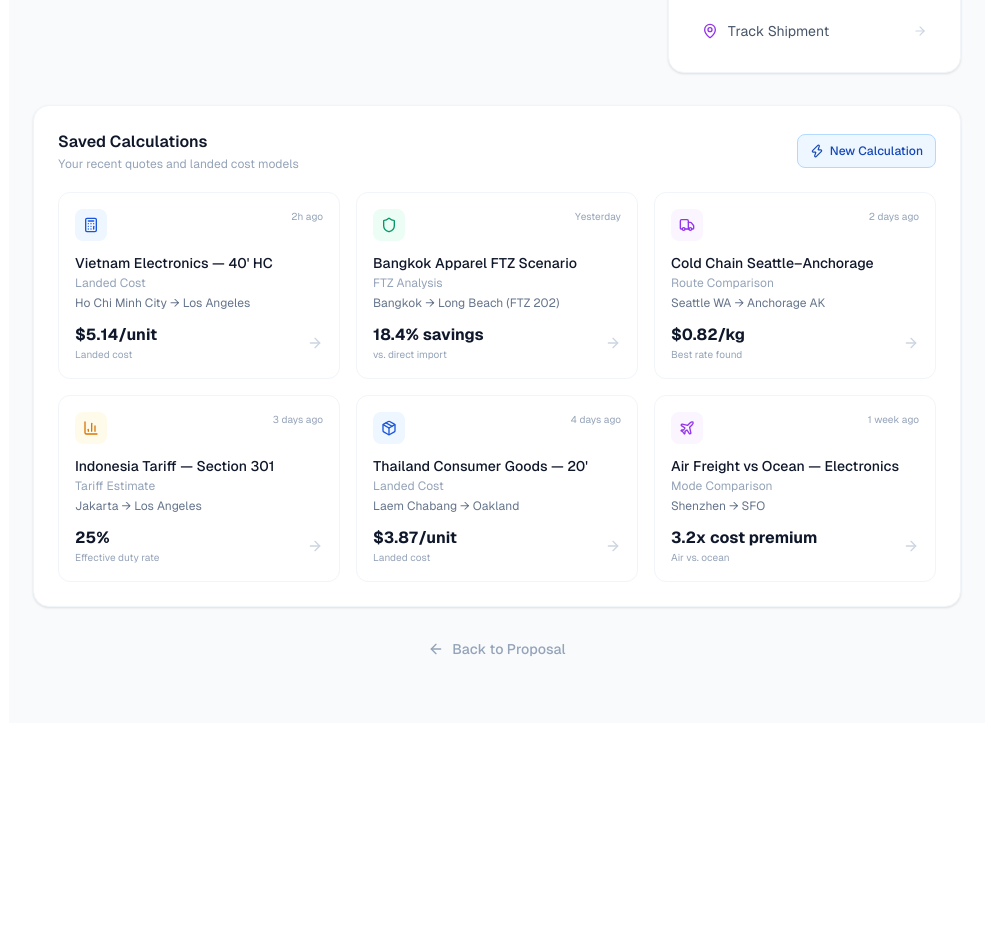
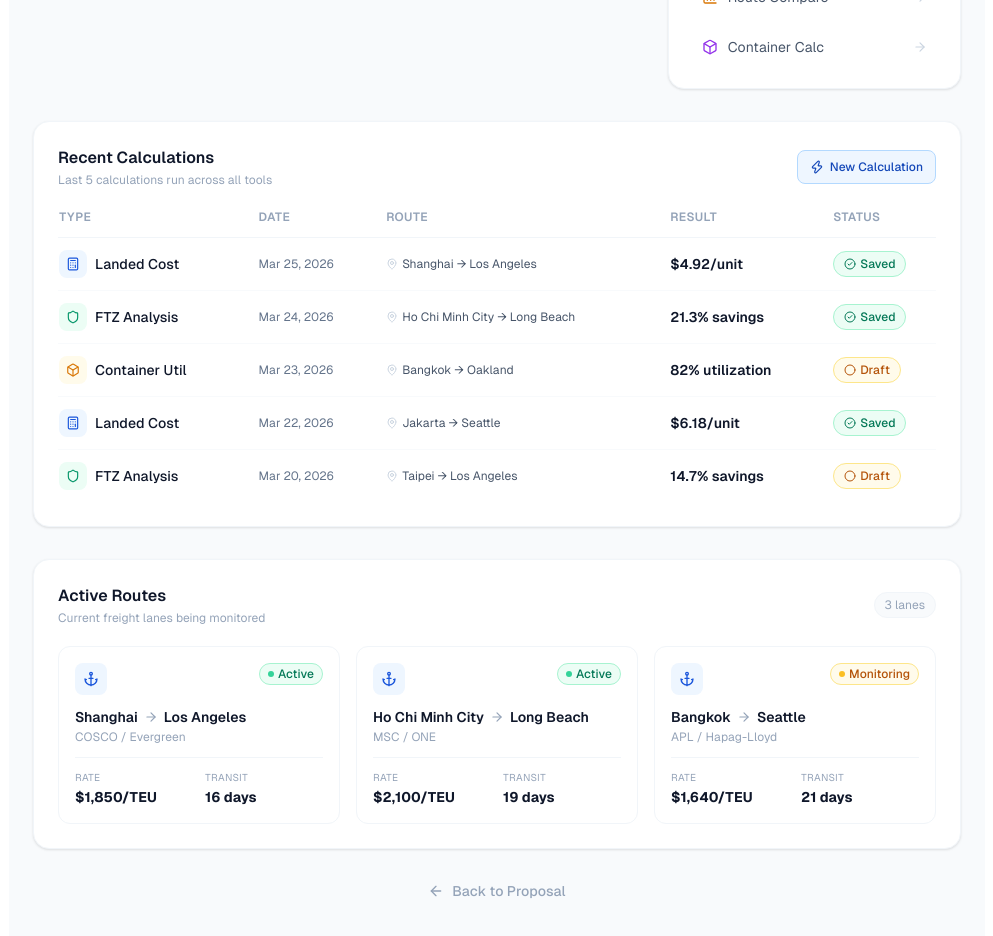
Before and after one commit to Ai-Acrobatics/shipping-savior, a Next.js app: page /dashboard in a window 1280 px wide. Shown: the part 1720-2656 px from the top of the page, without its empty margins (263-1256 px from the left). Before the commit the page ends 2475 px from the top, so only its background shows below. Built offline with nearby package versions, Linux system fonts and the light colour scheme.

Commit message:
feat(AI-5395): enhance operations dashboard with KPI cards and tracking
- Add KPI header cards (shipments, volume, savings, utilization)
- Add recent calculations table with mock data
- Add active routes section
- Add quick action links to all tools

Linear: AI-5395

```diff
--- a/src/app/dashboard/page.tsx
+++ b/src/app/dashboard/page.tsx
@@ -2,7 +2,7 @@
 
 export const dynamic = "force-dynamic";
 
-import { useState } from "react";
+import React, { useState } from "react";
 import Link from "next/link";
 import {
   Ship,
@@ -177,35 +177,139 @@ const shipments: Shipment[] = [
 const kpis: KPI[] = [
   {
     label: "Active Shipments",
-    value: "14",
+    value: "12",
     change: 2,
     icon: Ship,
     color: "bg-ocean-50 text-ocean-600",
     subtitle: "Across 3 lanes",
   },
   {
-    label: "Monthly Revenue",
-    value: "$2.41M",
+    label: "Monthly Import Volume",
+    value: "$450K",
     change: 8.3,
     icon: DollarSign,
     color: "bg-emerald-50 text-emerald-600",
-    subtitle: "vs. $2.23M last mo.",
+    subtitle: "vs. $415K last mo.",
   },
   {
-    label: "Avg Landed Cost",
-    value: "$4.82/unit",
-    change: -3.1,
-    icon: TrendingDown,
+    label: "Duty Savings MTD",
+    value: "$18,500",
+    change: 12.4,
+    icon: TrendingUp,
     color: "bg-amber-50 text-amber-600",
-    subtitle: "Down from $4.97/unit",
+    subtitle: "via FTZ + HTS optimization",
   },
   {
-    label: "On-Time Rate",
-    value: "87.5%",
-    change: -2.1,
-    icon: Clock,
+    label: "Container Utilization",
+    value: "78%",
+    change: -1.8,
+    icon: Activity,
     color: "bg-purple-50 text-purple-600",
-    subtitle: "2 delayed shipments",
+    subtitle: "Avg across active lanes",
+  },
+];
+
+// ─── Recent Calculations (table data) ─────────────────────────────────────────
+
+interface RecentCalc {
+  type: string;
+  date: string;
+  route: string;
+  result: string;
+  status: "Saved" | "Draft";
+  icon: React.ElementType;
+  iconColor: string;
+  iconBg: string;
+}
+
+const recentCalculations: RecentCalc[] = [
+  {
+    type: "Landed Cost",
+    date: "Mar 25, 2026",
+    route: "Shanghai → Los Angeles",
+    result: "$4.92/unit",
+    status: "Saved",
+    icon: Calculator,
+    iconColor: "text-ocean-600",
+    iconBg: "bg-ocean-50",
+  },
+  {
+    type: "FTZ Analysis",
+    date: "Mar 24, 2026",
+    route: "Ho Chi Minh City → Long Beach",
+    result: "21.3% savings",
+    status: "Saved",
+    icon: Shield,
+    iconColor: "text-emerald-600",
+    iconBg: "bg-emerald-50",
+  },
+  {
+    type: "Container Util",
+    date: "Mar 23, 2026",
+    route: "Bangkok → Oakland",
+    result: "82% utilization",
+    status: "Draft",
+    icon: Box,
+    iconColor: "text-amber-600",
+    iconBg: "bg-amber-50",
+  },
+  {
+    type: "Landed Cost",
+    date: "Mar 22, 2026",
+    route: "Jakarta → Seattle",
+    result: "$6.18/unit",
+    status: "Saved",
+    icon: Calculator,
+    iconColor: "text-ocean-600",
+    iconBg: "bg-ocean-50",
+  },
+  {
+    type: "FTZ Analysis",
+    date: "Mar 20, 2026",
+    route: "Taipei → Los Angeles",
+    result: "14.7% savings",
+    status: "Draft",
+    icon: Shield,
+    iconColor: "text-emerald-600",
+    iconBg: "bg-emerald-50",
+  },
+];
+
+// ─── Active Routes ─────────────────────────────────────────────────────────────
+
+interface ActiveRoute {
+  origin: string;
+  destination: string;
+  rate: string;
+  transitDays: number;
+  status: "Active" | "Monitoring";
+  carrier: string;
+}
+
+const activeRoutes: ActiveRoute[] = [
+  {
+    origin: "Shanghai",
+    destination: "Los Angeles",
+    rate: "$1,850/TEU",
+    transitDays: 16,
+    status: "Active",
+    carrier: "COSCO / Evergreen",
+  },
+  {
+    origin: "Ho Chi Minh City",
+    destination: "Long Beach",
+    rate: "$2,100/TEU",
+    transitDays: 19,
+    status: "Active",
+    carrier: "MSC / ONE",
+  },
+  {
+    origin: "Bangkok",
+    destination: "Seattle",
+    rate: "$1,640/TEU",
+    transitDays: 21,
+    status: "Monitoring",
+    carrier: "APL / Hapag-Lloyd",
   },
 ];
 
@@ -662,13 +766,14 @@ export default function DashboardPage() {
               <h3 className="text-sm font-semibold text-navy-900 mb-3">Quick Actions</h3>
               <div className="space-y-2">
                 {[
-                  { icon: Ship, label: "New Shipment", color: "text-ocean-600" },
-                  { icon: BarChart3, label: "Generate Report", color: "text-amber-600" },
-                  { icon: Shield, label: "FTZ Analysis", color: "text-emerald-600" },
-                  { icon: MapPin, label: "Track Shipment", color: "text-purple-600" },
+                  { icon: Calculator, label: "Run Landed Cost Calc", color: "text-ocean-600", href: "/" },
+                  { icon: Shield, label: "FTZ Analysis", color: "text-emerald-600", href: "/ftz-analyzer" },
+                  { icon: BarChart3, label: "Route Compare", color: "text-amber-600", href: "/#route-compare" },
+                  { icon: Box, label: "Container Calc", color: "text-purple-600", href: "/#container-calc" },
                 ].map((action) => (
-                  <button
+                  <Link
                     key={action.label}
+                    href={action.href}
                     className="w-full flex items-center justify-between px-3 py-2.5 rounded-lg hover:bg-navy-50 border border-transparent hover:border-navy-100 group transition-all"
                   >
                     <div className="flex items-center gap-2.5">
@@ -678,121 +783,139 @@ export default function DashboardPage() {
                       </span>
                     </div>
                     <ArrowRight className="w-3.5 h-3.5 text-navy-300 group-hover:text-navy-500 transition-colors" />
-                  </button>
+                  </Link>
                 ))}
               </div>
             </div>
           </div>
         </div>
 
-        {/* Bottom: Saved Calculations */}
+        {/* Recent Calculations Table */}
         <div className="bg-white border border-navy-100 rounded-2xl p-6 shadow-soft">
           <div className="flex items-center justify-between mb-5">
             <div>
-              <h2 className="text-base font-semibold text-navy-900">Saved Calculations</h2>
-              <p className="text-xs text-navy-400 mt-0.5">Your recent quotes and landed cost models</p>
+              <h2 className="text-base font-semibold text-navy-900">Recent Calculations</h2>
+              <p className="text-xs text-navy-400 mt-0.5">Last 5 calculations run across all tools</p>
             </div>
-            <button className="flex items-center gap-1.5 text-xs bg-ocean-50 hover:bg-ocean-100 text-ocean-700 border border-ocean-200 px-3 py-2 rounded-lg transition-colors font-medium">
+            <Link
+              href="/"
+              className="flex items-center gap-1.5 text-xs bg-ocean-50 hover:bg-ocean-100 text-ocean-700 border border-ocean-200 px-3 py-2 rounded-lg transition-colors font-medium"
+            >
               <Zap className="w-3.5 h-3.5" />
               New Calculation
-            </button>
+            </Link>
           </div>
-          <div className="grid md:grid-cols-2 lg:grid-cols-3 gap-4">
-            {[
-              {
-                name: "Vietnam Electronics — 40' HC",
-                type: "Landed Cost",
-                origin: "Ho Chi Minh City → Los Angeles",
-                savedAt: "2h ago",
-                result: "$5.14/unit",
-                resultLabel: "Landed cost",
-                status: "saved",
-                icon: Calculator,
-              },
-              {
-                name: "Bangkok Apparel FTZ Scenario",
-                type: "FTZ Analysis",
-                origin: "Bangkok → Long Beach (FTZ 202)",
-                savedAt: "Yesterday",
-                result: "18.4% savings",
-                resultLabel: "vs. direct import",
-                status: "ftz",
-                icon: Shield,
-              },
-              {
-                name: "Cold Chain Seattle–Anchorage",
-                type: "Route Comparison",
-                origin: "Seattle WA → Anchorage AK",
-                savedAt: "2 days ago",
-                result: "$0.82/kg",
-                resultLabel: "Best rate found",
-                status: "route",
-                icon: Truck,
-              },
-              {
-                name: "Indonesia Tariff — Section 301",
-                type: "Tariff Estimate",
-                origin: "Jakarta → Los Angeles",
-                savedAt: "3 days ago",
-                result: "25%",
-                resultLabel: "Effective duty rate",
-                status: "tariff",
-                icon: BarChart3,
-              },
-              {
-                name: "Thailand Consumer Goods — 20'",
-                type: "Landed Cost",
-                origin: "Laem Chabang → Oakland",
-                savedAt: "4 days ago",
-                result: "$3.87/unit",
-                resultLabel: "Landed cost",
-                status: "saved",
-                icon: Package,
-              },
-              {
-                name: "Air Freight vs Ocean — Electronics",
-                type: "Mode Comparison",
-                origin: "Shenzhen → SFO",
-                savedAt: "1 week ago",
-                result: "3.2x cost premium",
-                resultLabel: "Air vs. ocean",
-                status: "route",
-                icon: Plane,
-              },
-            ].map((calc) => (
+          {/* Table */}
+          <div className="overflow-x-auto">
+            <table className="w-full text-sm">
+              <thead>
+                <tr className="border-b border-navy-100">
+                  <th className="text-left text-xs text-navy-400 font-semibold uppercase tracking-wide pb-3 pr-4">Type</th>
+                  <th className="text-left text-xs text-navy-400 font-semibold uppercase tracking-wide pb-3 pr-4">Date</th>
+                  <th className="text-left text-xs text-navy-400 font-semibold uppercase tracking-wide pb-3 pr-4">Route</th>
+                  <th className="text-left text-xs text-navy-400 font-semibold uppercase tracking-wide pb-3 pr-4">Result</th>
+                  <th className="text-left text-xs text-navy-400 font-semibold uppercase tracking-wide pb-3">Status</th>
+                </tr>
+              </thead>
+              <tbody>
+                {recentCalculations.map((calc, i) => (
+                  <tr
+                    key={i}
+                    className="border-b border-navy-50 last:border-0 hover:bg-navy-50/50 transition-colors cursor-pointer group"
+                  >
+                    <td className="py-3 pr-4">
+                      <div className="flex items-center gap-2">
+                        <div className={`w-7 h-7 rounded-lg flex items-center justify-center flex-shrink-0 ${calc.iconBg}`}>
+                          <calc.icon className={`w-3.5 h-3.5 ${calc.iconColor}`} />
+                        </div>
+                        <span className="text-sm font-medium text-navy-900">{calc.type}</span>
+                      </div>
+                    </td>
+                    <td className="py-3 pr-4 text-xs text-navy-500 whitespace-nowrap">{calc.date}</td>
+                    <td className="py-3 pr-4">
+                      <div className="flex items-center gap-1 text-xs text-navy-600">
+                        <MapPin className="w-3 h-3 text-navy-300 flex-shrink-0" />
+                        {calc.route}
+                      </div>
+                    </td>
+                    <td className="py-3 pr-4">
+                      <span className="text-sm font-semibold text-navy-900">{calc.result}</span>
+                    </td>
+                    <td className="py-3">
+                      <span className={`inline-flex items-center text-xs font-medium px-2.5 py-1 rounded-full border ${
+                        calc.status === "Saved"
+                          ? "bg-emerald-50 text-emerald-700 border-emerald-200"
+                          : "bg-amber-50 text-amber-700 border-amber-200"
+                      }`}>
+                        {calc.status === "Saved" ? (
+                          <CheckCircle2 className="w-3 h-3 mr-1" />
+                        ) : (
+                          <Circle className="w-3 h-3 mr-1" />
+                        )}
+                        {calc.status}
+                      </span>
+                    </td>
+                  </tr>
+                ))}
+              </tbody>
+            </table>
+          </div>
+        </div>
+
+        {/* Active Routes */}
+        <div className="bg-white border border-navy-100 rounded-2xl p-6 shadow-soft">
+          <div className="flex items-center justify-between mb-5">
+            <div>
+              <h2 className="text-base font-semibold text-navy-900">Active Routes</h2>
+              <p className="text-xs text-navy-400 mt-0.5">Current freight lanes being monitored</p>
+            </div>
+            <span className="text-xs text-navy-400 bg-navy-50 border border-navy-100 px-2.5 py-1 rounded-full">
+              {activeRoutes.length} lanes
+            </span>
+          </div>
+          <div className="grid md:grid-cols-3 gap-4">
+            {activeRoutes.map((route, i) => (
               <div
-                key={calc.name}
-                className="bg-white border border-navy-100 rounded-xl p-4 cursor-pointer group hover:shadow-card hover:border-navy-200 transition-all duration-300"
+                key={i}
+                className="border border-navy-100 rounded-xl p-4 hover:shadow-card hover:border-navy-200 transition-all duration-300 cursor-pointer group"
               >
+                {/* Route Header */}
                 <div className="flex items-start justify-between mb-3">
-                  <div className={`w-8 h-8 rounded-lg flex items-center justify-center flex-shrink-0 ${
-                    calc.status === "ftz" ? "bg-emerald-50" :
-                    calc.status === "tariff" ? "bg-amber-50" :
-                    calc.status === "route" ? "bg-purple-50" :
-                    "bg-ocean-50"
+                  <div className="flex items-center gap-2">
+                    <div className="w-8 h-8 rounded-lg bg-ocean-50 flex items-center justify-center">
+                      <Anchor className="w-4 h-4 text-ocean-600" />
+                    </div>
+                  </div>
+                  <span className={`inline-flex items-center gap-1 text-xs font-medium px-2 py-0.5 rounded-full border ${
+                    route.status === "Active"
+                      ? "bg-emerald-50 text-emerald-700 border-emerald-200"
+                      : "bg-amber-50 text-amber-700 border-amber-200"
                   }`}>
-                    <calc.icon className={`w-4 h-4 ${
-                      calc.status === "ftz" ? "text-emerald-600" :
-                      calc.status === "tariff" ? "text-amber-600" :
-                      calc.status === "route" ? "text-purple-600" :
-                      "text-ocean-600"
+                    <span className={`w-1.5 h-1.5 rounded-full ${
+                      route.status === "Active" ? "bg-emerald-400" : "bg-amber-400"
                     }`} />
+                    {route.status}
+                  </span>
+                </div>
+                {/* Origin → Destination */}
+                <div className="mb-3">
+                  <div className="flex items-center gap-1.5 text-sm font-semibold text-navy-900">
+                    <span>{route.origin}</span>
+                    <ArrowRight className="w-3.5 h-3.5 text-navy-400 flex-shrink-0" />
+                    <span>{route.destination}</span>
                   </div>
-                  <span className="text-[10px] text-navy-400">{calc.savedAt}</span>
+                  <div className="text-xs text-navy-400 mt-0.5">{route.carrier}</div>
                 </div>
-                <div className="mb-1">
-                  <div className="text-sm font-medium text-navy-900 group-hover:text-ocean-600 transition-colors line-clamp-1">
-                    {calc.name}
+                {/* Stats */}
+                <div className="grid grid-cols-2 gap-3 pt-3 border-t border-navy-100">
+                  <div>
+                    <div className="text-[10px] text-navy-400 uppercase tracking-wide mb-0.5">Rate</div>
+                    <div className="text-sm font-bold text-navy-900">{route.rate}</div>
                   </div>
-                  <div className="text-xs text-navy-400 mt-0.5">{calc.type}</div>
-                </div>
-                <div className="text-xs text-navy-500 mb-3">{calc.origin}</div>
-                <div className="flex items-center justify-between">
                   <div>
-                    <div className="text-base font-bold text-navy-900">{calc.result}</div>
-                    <div className="text-[10px] text-navy-400">{calc.resultLabel}</div>
+                    <div className="text-[10px] text-navy-400 uppercase tracking-wide mb-0.5">Transit</div>
+                    <div className="text-sm font-bold text-navy-900">{route.transitDays} days</div>
                   </div>
-                  <ArrowRight className="w-4 h-4 text-navy-300 group-hover:text-ocean-500 transition-colors" />
                 </div>
               </div>
             ))}
```
